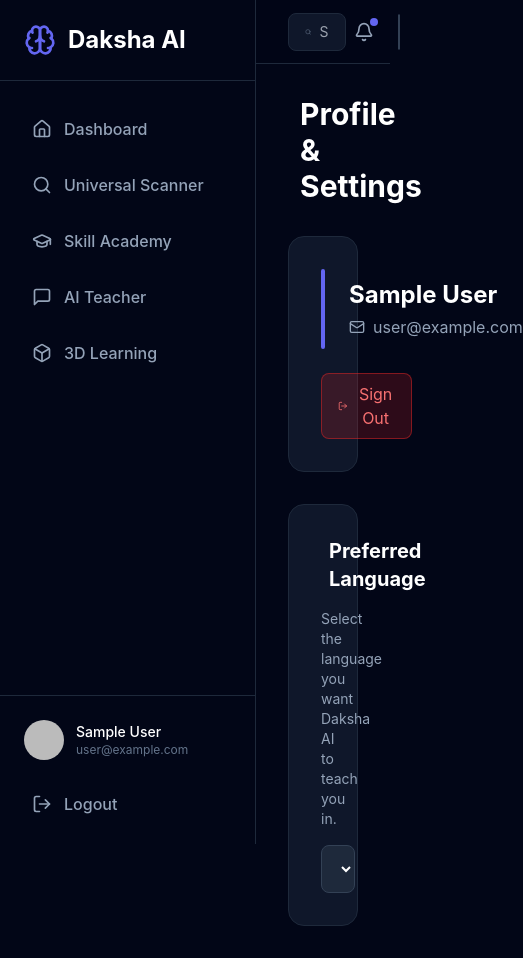
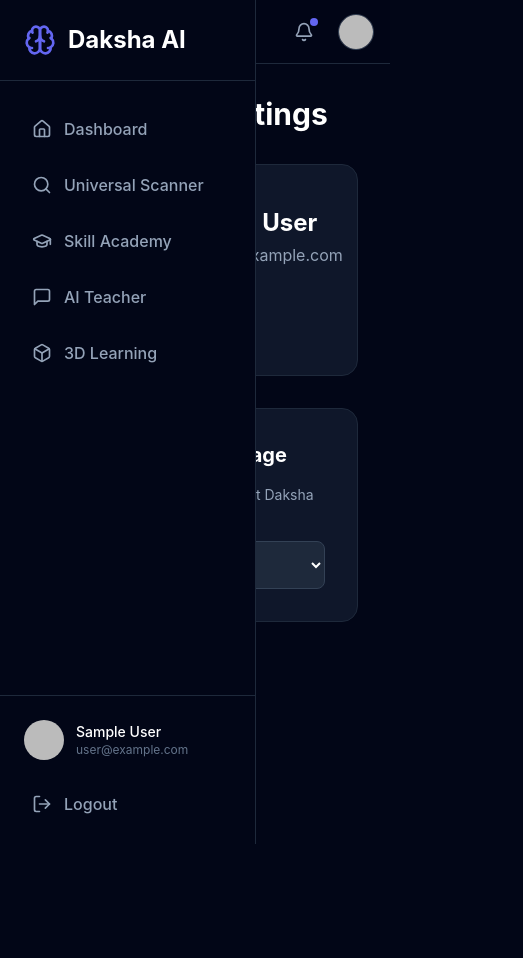
Before and after one commit to machireddylavanya108a-glitch/DakshaAI, a React (Vite) app: page /profile in a window 390 px wide. Shown: the whole page, 523 px wide, since content can reach past the window. After the commit the page ends 844 px from the top, so only its background shows below. Built offline with nearby package versions, Linux system fonts and the light colour scheme; no server answers; sample sign-in values are in the browser's storage.

Commit message:
Phase 1.1: Stabilize warnings and make OS Layout mobile responsive

```diff
--- a/src/App.jsx
+++ b/src/App.jsx
@@ -17,7 +17,7 @@
 export default function App() {
   return (
     <AuthProvider>
-      <BrowserRouter>
+      <BrowserRouter future={{ v7_startTransition: true, v7_relativeSplatPath: true }}>
         <Routes>
           <Route path="/" element={<Home />} />
           <Route path="/login" element={<Login />} />
--- a/src/components/Sidebar.jsx
+++ b/src/components/Sidebar.jsx
@@ -2,7 +2,7 @@
 import { Brain, Home, Search, GraduationCap, MessageSquare, Box, User, LogOut, ShieldCheck } from 'lucide-react';
 import { useAuth } from '../context/AuthContext';
 
-export default function Sidebar() {
+export default function Sidebar({ closeSidebar }) {
   const location = useLocation();
   const navigate = useNavigate();
   const { user, logout } = useAuth();
@@ -30,6 +30,7 @@
           <Link
             key={item.name}
             to={item.path}
+            onClick={closeSidebar}
             className={`flex items-center gap-3 px-4 py-3 rounded-xl transition-colors ${isActive(item.path) ? 'bg-indigo-600 text-white' : 'text-slate-400 hover:bg-slate-900 hover:text-white'}`}
           >
             <item.icon className="w-5 h-5" />
@@ -40,6 +41,7 @@
         {isAdmin && (
           <Link
             to="/admin"
+            onClick={closeSidebar}
             className={`flex items-center gap-3 px-4 py-3 rounded-xl transition-colors ${isActive('/admin') ? 'bg-indigo-600 text-white' : 'text-slate-400 hover:bg-slate-900 hover:text-white'}`}
           >
             <ShieldCheck className="w-5 h-5" />
@@ -49,7 +51,7 @@
       </nav>
 
       <div className="p-4 border-t border-slate-800">
-        <Link to="/profile" className="flex items-center gap-3 p-2 rounded-xl hover:bg-slate-900 transition-colors mb-3">
+        <Link to="/profile" onClick={closeSidebar} className="flex items-center gap-3 p-2 rounded-xl hover:bg-slate-900 transition-colors mb-3">
           {user?.photoURL ? (
             <img src={user.photoURL} alt="User" className="w-10 h-10 rounded-full" />
           ) : (
--- a/src/components/Topbar.jsx
+++ b/src/components/Topbar.jsx
@@ -1,14 +1,19 @@
-import { Search, Bell } from 'lucide-react';
+import { Search, Bell, Menu } from 'lucide-react';
 import { useAuth } from '../context/AuthContext';
 import { Link } from 'react-router-dom';
 
-export default function Topbar() {
+export default function Topbar({ onMenuClick }) {
   const { user } = useAuth();
   return (
-    <header className="fixed top-0 left-64 right-0 h-16 bg-slate-950/80 backdrop-blur-md border-b border-slate-800 z-40 flex items-center justify-between px-8">
-      <div className="flex items-center gap-2 bg-slate-900 border border-slate-800 rounded-lg px-4 py-2 w-96">
-        <Search className="w-4 h-4 text-slate-500" />
-        <input type="text" placeholder="Search Daksha AI..." className="bg-transparent text-white outline-none text-sm w-full" />
+    <header className="fixed top-0 left-0 md:left-64 right-0 h-16 bg-slate-950/80 backdrop-blur-md border-b border-slate-800 z-30 flex items-center justify-between px-4 md:px-8">
+      <div className="flex items-center gap-2">
+        <button onClick={onMenuClick} className="p-2 rounded-lg hover:bg-slate-900 md:hidden">
+          <Menu className="w-5 h-5 text-slate-400" />
+        </button>
+        <div className="flex items-center gap-2 bg-slate-900 border border-slate-800 rounded-lg px-4 py-2 w-48 md:w-96">
+          <Search className="w-4 h-4 text-slate-500" />
+          <input type="text" placeholder="Search Daksha AI..." className="bg-transparent text-white outline-none text-sm w-full" />
+        </div>
       </div>
       <div className="flex items-center gap-4">
         <button className="relative p-2 rounded-lg hover:bg-slate-900">
--- a/src/layouts/OSLayout.jsx
+++ b/src/layouts/OSLayout.jsx
@@ -1,13 +1,25 @@
+import { useState } from 'react';
 import { Outlet } from 'react-router-dom';
 import Sidebar from '../components/Sidebar';
 import Topbar from '../components/Topbar';
 
 export default function OSLayout() {
+  const [sidebarOpen, setSidebarOpen] = useState(false);
+
   return (
     <div className="min-h-screen bg-slate-950 text-white">
-      <Sidebar />
-      <Topbar />
-      <main className="ml-64 pt-16 min-h-screen">
+      {/* Mobile Overlay */}
+      {sidebarOpen && (
+        <div className="fixed inset-0 bg-black/50 z-40 md:hidden" onClick={() => setSidebarOpen(false)} />
+      )}
+
+      {/* Sidebar */}
+      <div className={`fixed left-0 top-0 h-screen z-50 transition-transform duration-300 ${sidebarOpen ? 'translate-x-0' : '-translate-x-full'} md:translate-x-0`}>
+        <Sidebar closeSidebar={() => setSidebarOpen(false)} />
+      </div>
+
+      <Topbar onMenuClick={() => setSidebarOpen(true)} />
+      <main className="md:ml-64 pt-16 min-h-screen">
         <Outlet />
       </main>
     </div>
```
